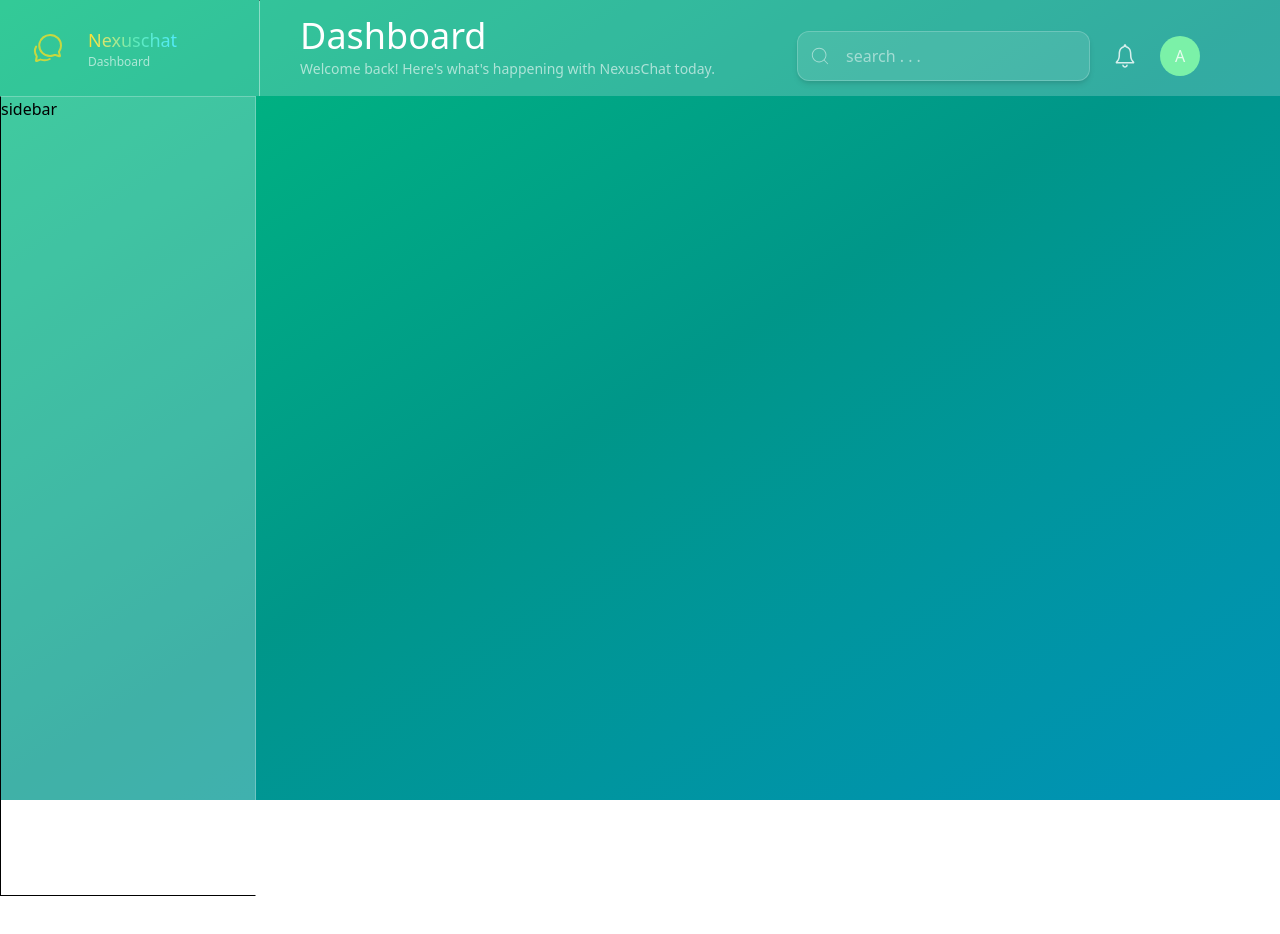
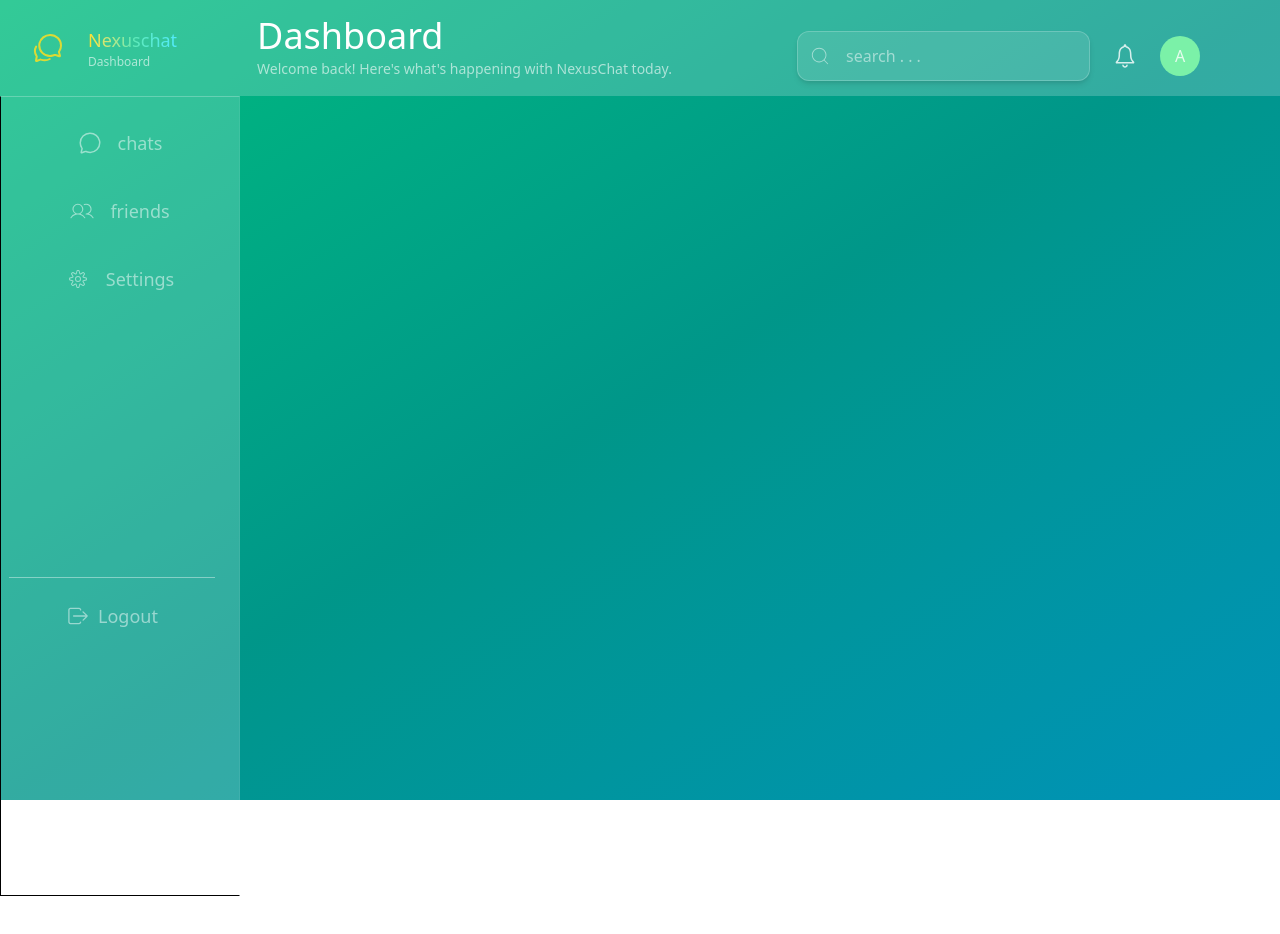
Before and after one commit to Yash-x-16/chatify, a React (Vite) app in the folder frontend/: page / in a window 1280 px wide. Shown: the top 934 px of the page. Before the commit the page ends 896 px from the top, so only its background shows below. Built offline with nearby package versions, Linux system fonts and the light colour scheme.

Commit message:
added slidebar

```diff
--- /dev/null
+++ b/frontend/src/components/cards/usersCard.tsx
@@ -0,0 +1,7 @@
+
+
+export function UsersCard(){
+    return <div className="w-full h-full m-8">
+        UsersCard
+    </div>
+}
--- a/frontend/src/components/sidebar/sidebar.tsx
+++ b/frontend/src/components/sidebar/sidebar.tsx
@@ -1,6 +1,63 @@
+import { IoChatbubbleOutline } from "react-icons/io5";
+import { PiUsersLight } from "react-icons/pi";
+import { CiSettings } from "react-icons/ci";
+import { IoIosLogOut } from "react-icons/io";
+import { useState, type ReactNode } from "react";
+
+
+interface items{
+    label:string ,
+    id:string ,
+    icons:ReactNode
+}
 
 export function Sidebar(){
-    return <div className="h-full bg-white/25 w-64 border-r-white/25 border-t-white/25   border  ">
-        sidebar
+
+    const [selected,setSelected] = useState<String |null>(null)
+    const items:items[] =
+     [{
+       id:"chats",label:"chats" , icons:<IoChatbubbleOutline size={"24px"}/>},
+
+       {
+        id:"friends" , label:"friends" , icons:<PiUsersLight size={"24px"}/>
+       }
+       ,
+
+       {
+        id:"settings",label:"Settings",icons:<CiSettings size={"24px"}/>
+       }
+    ]
+
+    return <div className="h-full w-60 border-r-white/25 border-t-white/40  flex border  ">
+        <div className="flex flex-col justify-between items-center  relative h-full w-full bg-white/20">
+            <div className="flex justify-start  flex-col items-center gap-6 mt-6 w-full h-1/2">
+            {items.map((x)=>(<div
+            key={x.id}
+            onClick={()=>{setSelected(x.id)}}
+            className={`flex  px-10 py-2 rounded-lg justify-center items-center transition-all duration-500
+            ${selected === x.id ? "bg-white/20 text-white" : "text-white/50 hover:text-white hover:bg-white/15"}`}
+            >
+                <div className="mr-4 cursor-pointer">
+                    {x.icons}
+                </div>
+                <span className="text-lg font-medium cursor-pointer">
+                    {x.label}
+                </span>
+
+            </div>))}
+
+            </div>
+            <div className="h-full w-full absolute top-96 mt-20 mr-4 border-t-white/20 ">
+            <hr className="text-white/40 m-4"/>
+
+                <div className="flex justify-center items-center transition-all duration-700 py-2    text-white/50 cursor-pointer hover:text-white  hover:bg-white/15  w-1/2 m-auto rounded-lg ">
+                    <IoIosLogOut size={"24px"}/>
+                    <span className=" text-lg font-medium ml-2" >
+                        Logout
+                    </span>
+                </div>
+            </div>
+
+        </div>
     </div>
 }
--- a/frontend/src/components/ui/Navbar.tsx
+++ b/frontend/src/components/ui/Navbar.tsx
@@ -15,13 +15,11 @@ export function HomeNavbar(){
                     </h1>
                     <p className="text-white/60 text-xs">Dashboard</p>
                 </div>
-                <div className="h-full ">
-                    <hr className="  ml-20.5 h-full border-l-1  border-l-white/25 bg-white/25" />
-                </div>
+
             </div>
             <div className="flex justify-between w-full items-center">
 
-            <div className="flex justify-center items-center ml-10 h-full">
+            <div className="flex justify-center items-center ml-20 h-full">
                  <div>
                     <div>
                         <h1 className="text-white font-medium text-4xl ">
```
